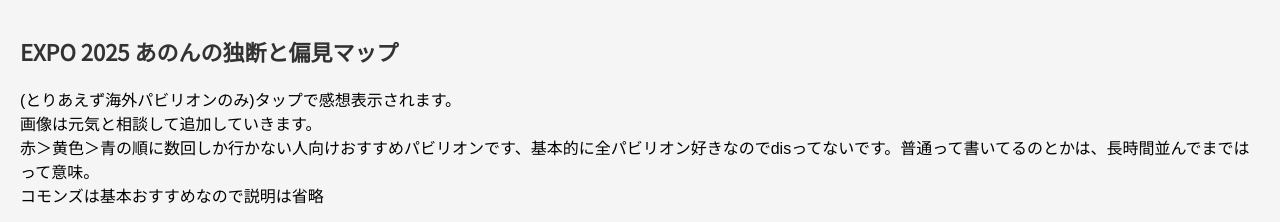
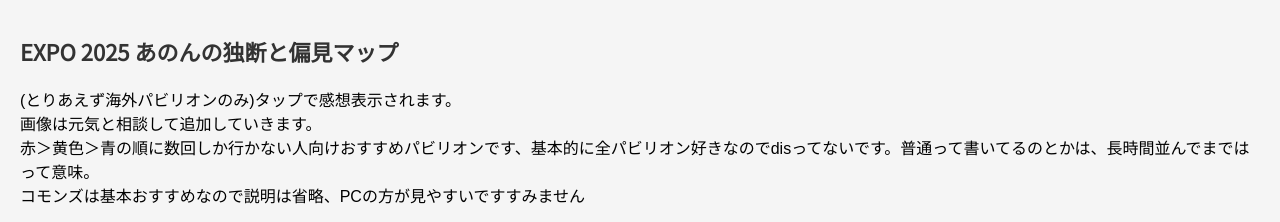
Before and after one commit to anonchaaan/expo-map, a plain HTML site: page index.html in a window 1280 px wide. Shown: the top 222 px of the page. Drawn offline with Linux system fonts and the light colour scheme; a script that the page names is missing.

Commit message:
Add files via upload

```diff
--- a/index.html
+++ b/index.html
@@ -15,7 +15,7 @@
   <p>(とりあえず海外パビリオンのみ)タップで感想表示されます。<br>
      画像は元気と相談して追加していきます。<br>
      赤＞黄色＞青の順に数回しか行かない人向けおすすめパビリオンです、基本的に全パビリオン好きなのでdisってないです。普通って書いてるのとかは、長時間並んでまではって意味。<br>
-     コモンズは基本おすすめなので説明は省略
+     コモンズは基本おすすめなので説明は省略、PCの方が見やすいですすみません
   <p/>
 
   <div id="map-container">
```
